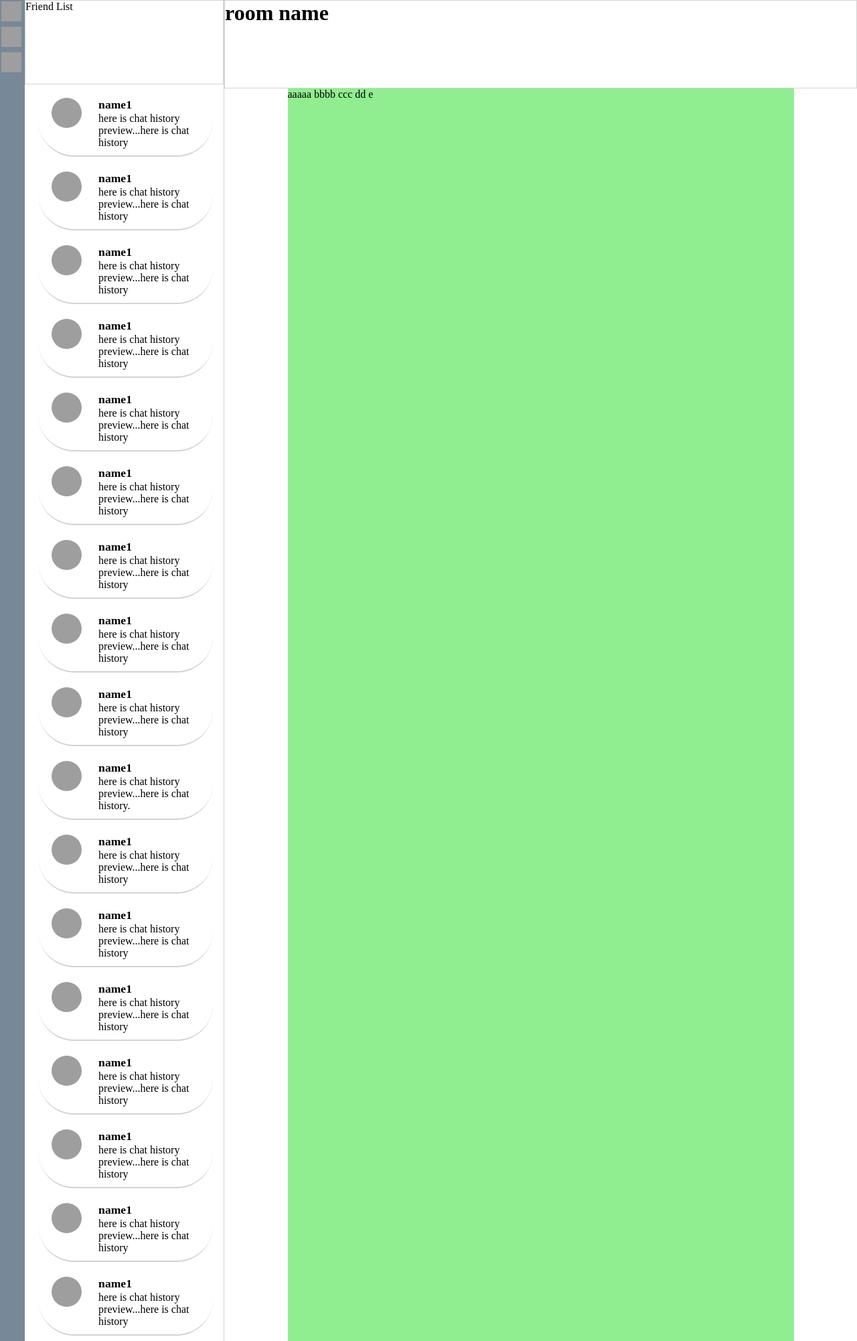
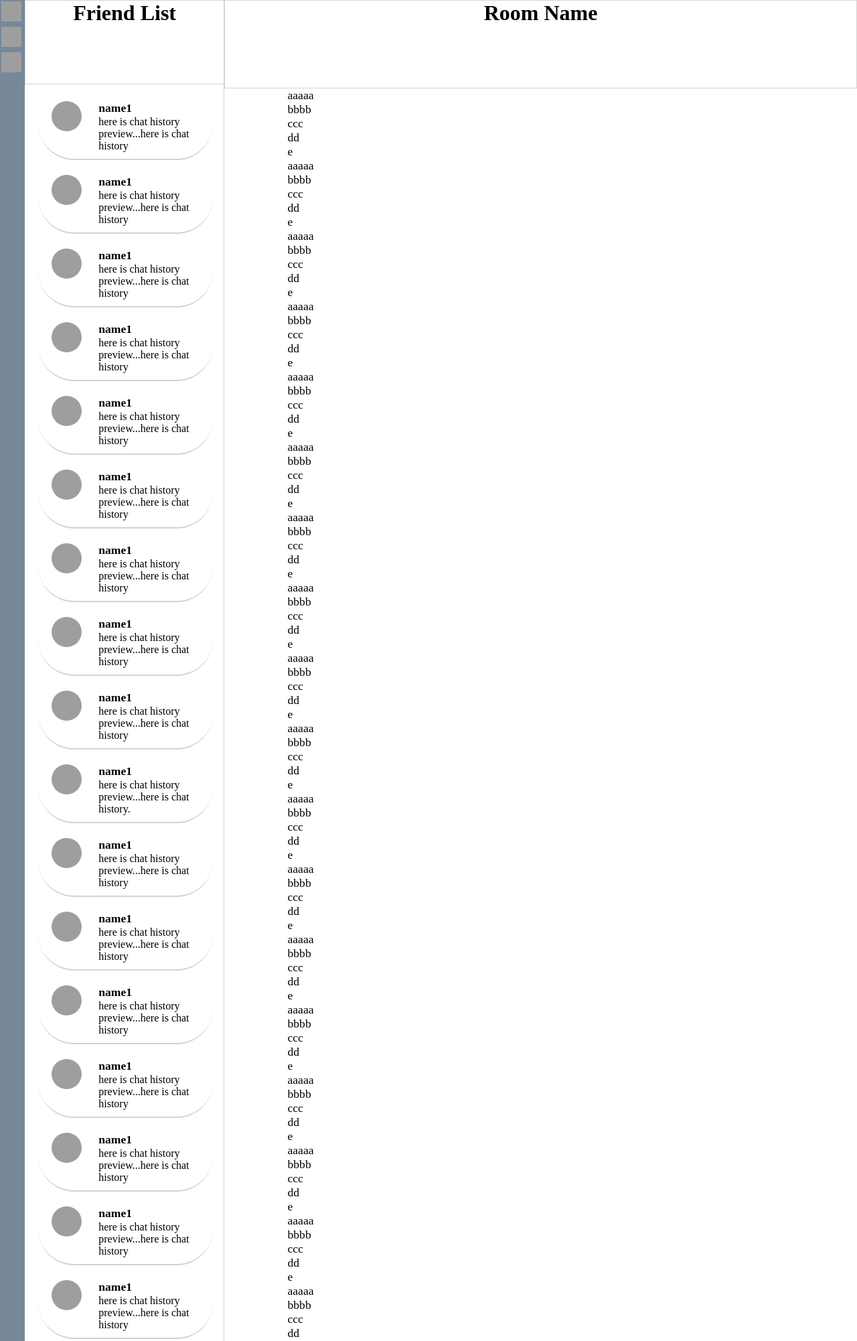
Before and after one commit to mtsalt/ChatApp, a Flask app: template app/templates/chat/chat.html in a window 1280 px wide; the page is wider, and only the part inside the window is pictured. Shown: the top 2002 px of that part at 67% size. Run offline with Flask 2, Linux system fonts and the light colour scheme; the template is opened without the code that fills it, so the values that code supplies are empty; grey boxes are pictures that could not be loaded.

Commit message:
add chat page sample

```diff
--- a/app/static/css/chat.css
+++ b/app/static/css/chat.css
@@ -29,7 +29,6 @@
         height: 95%;
         width: 25%;
         /* min-width: 400px; */
-        border-right: solid lightgray 1px;
 
         /* margin: 0; */
 
@@ -42,6 +41,9 @@
     #side-bar-title{
         height: 5%;
         border: solid lightgray 1px;
+        text-align: center;
+        font-weight: bold;
+        font-size: 200%;
     }
     #main{
         position: relative;
@@ -67,6 +69,7 @@
         padding: 0 20px;
         overflow-y: scroll;
         margin: 0 auto;
+        border-right: solid lightgray 1px;
     }
     ::-webkit-scrollbar{
         width: 10px;
@@ -82,6 +85,9 @@
         background: #ccc;
         border-radius: 10px;
         box-shadow: none;
+    }
+    .friend:first-child {
+        margin-top: 5px;
     }
     .friend{
         display: flex;
@@ -119,6 +125,7 @@
     }
 
     #room-name{
+        text-align: center;
         border: solid lightgray 1px;
         font-weight: bold;
         font-size: 200%;
@@ -128,17 +135,27 @@
         height: 80%;
     }
     #history{
-        background: lightgreen;
+        font-size: 110%;
         width: 80%;
         margin: 0 auto;
         height: 100%;
+        overflow-y: scroll;
     }
-    #editor{
+    #editor-area{
         height: 7%;
-        background: yellow;
+        background: lightgray;
         position: absolute;
 	    bottom: 0;
         width: 100%;
+        padding: 0 5%;
+    }
+    #editor{
+        width: 80%;
+        outline: none;
+        resize: none;
+    }
+    .editor-icon{
+        width: 2%;
     }
 }
 
--- a/app/templates/chat/chat.html
+++ b/app/templates/chat/chat.html
@@ -168,17 +168,147 @@
             </div>
         </div>
         <div id="main">
-            <div id="room-name">room name</div>
+            <div id="room-name">Room Name</div>
             <div id="chat-history">
                 <div id="history">
-                    aaaaa
-                    bbbb
-                    ccc
-                    dd
-                    e
+                    aaaaa<br>
+                    bbbb<br>
+                    ccc<br>
+                    dd<br>
+                    e<br>
+                    aaaaa<br>
+                    bbbb<br>
+                    ccc<br>
+                    dd<br>
+                    e<br>
+                    aaaaa<br>
+                    bbbb<br>
+                    ccc<br>
+                    dd<br>
+                    e<br>
+                    aaaaa<br>
+                    bbbb<br>
+                    ccc<br>
+                    dd<br>
+                    e<br>
+                    aaaaa<br>
+                    bbbb<br>
+                    ccc<br>
+                    dd<br>
+                    e<br>
+                    aaaaa<br>
+                    bbbb<br>
+                    ccc<br>
+                    dd<br>
+                    e<br>
+                    aaaaa<br>
+                    bbbb<br>
+                    ccc<br>
+                    dd<br>
+                    e<br>
+                    aaaaa<br>
+                    bbbb<br>
+                    ccc<br>
+                    dd<br>
+                    e<br>
+                    aaaaa<br>
+                    bbbb<br>
+                    ccc<br>
+                    dd<br>
+                    e<br>
+                    aaaaa<br>
+                    bbbb<br>
+                    ccc<br>
+                    dd<br>
+                    e<br>
+                    aaaaa<br>
+                    bbbb<br>
+                    ccc<br>
+                    dd<br>
+                    e<br>
+                    aaaaa<br>
+                    bbbb<br>
+                    ccc<br>
+                    dd<br>
+                    e<br>
+                    aaaaa<br>
+                    bbbb<br>
+                    ccc<br>
+                    dd<br>
+                    e<br>
+                    aaaaa<br>
+                    bbbb<br>
+                    ccc<br>
+                    dd<br>
+                    e<br>
+                    aaaaa<br>
+                    bbbb<br>
+                    ccc<br>
+                    dd<br>
+                    e<br>
+                    aaaaa<br>
+                    bbbb<br>
+                    ccc<br>
+                    dd<br>
+                    e<br>
+                    aaaaa<br>
+                    bbbb<br>
+                    ccc<br>
+                    dd<br>
+                    e<br>
+                    aaaaa<br>
+                    bbbb<br>
+                    ccc<br>
+                    dd<br>
+                    e<br>
+                    aaaaa<br>
+                    bbbb<br>
+                    ccc<br>
+                    dd<br>
+                    e<br>
+                    aaaaa<br>
+                    bbbb<br>
+                    ccc<br>
+                    dd<br>
+                    e<br>
+                    aaaaa<br>
+                    bbbb<br>
+                    ccc<br>
+                    dd<br>
+                    e<br>
+                    aaaaa<br>
+                    bbbb<br>
+                    ccc<br>
+                    dd<br>
+                    e<br>
+                    aaaaa<br>
+                    bbbb<br>
+                    ccc<br>
+                    dd<br>
+                    e<br>
+                    aaaaa<br>
+                    bbbb<br>
+                    ccc<br>
+                    dd<br>
+                    e<br>
+                    aaaaa<br>
+                    bbbb<br>
+                    ccc<br>
+                    dd<br>
+                    e<br>
+                    aaaaa<br>
+                    bbbb<br>
+                    ccc<br>
+                    dd<br>
+                    e<br>
+
                 </div>
             </div>
-            <div id="editor">editor</div>
+            <div id="editor-area">
+                <img id="image" class="editor-icon" src="../../static/img/pict.png" alt="">
+                <textarea id="editor" type="text"></textarea>
+                <img id="send" class="editor-icon" src="../../static/img/send.png" alt="">
+            </div>
         </div>
     </div>
 
```
